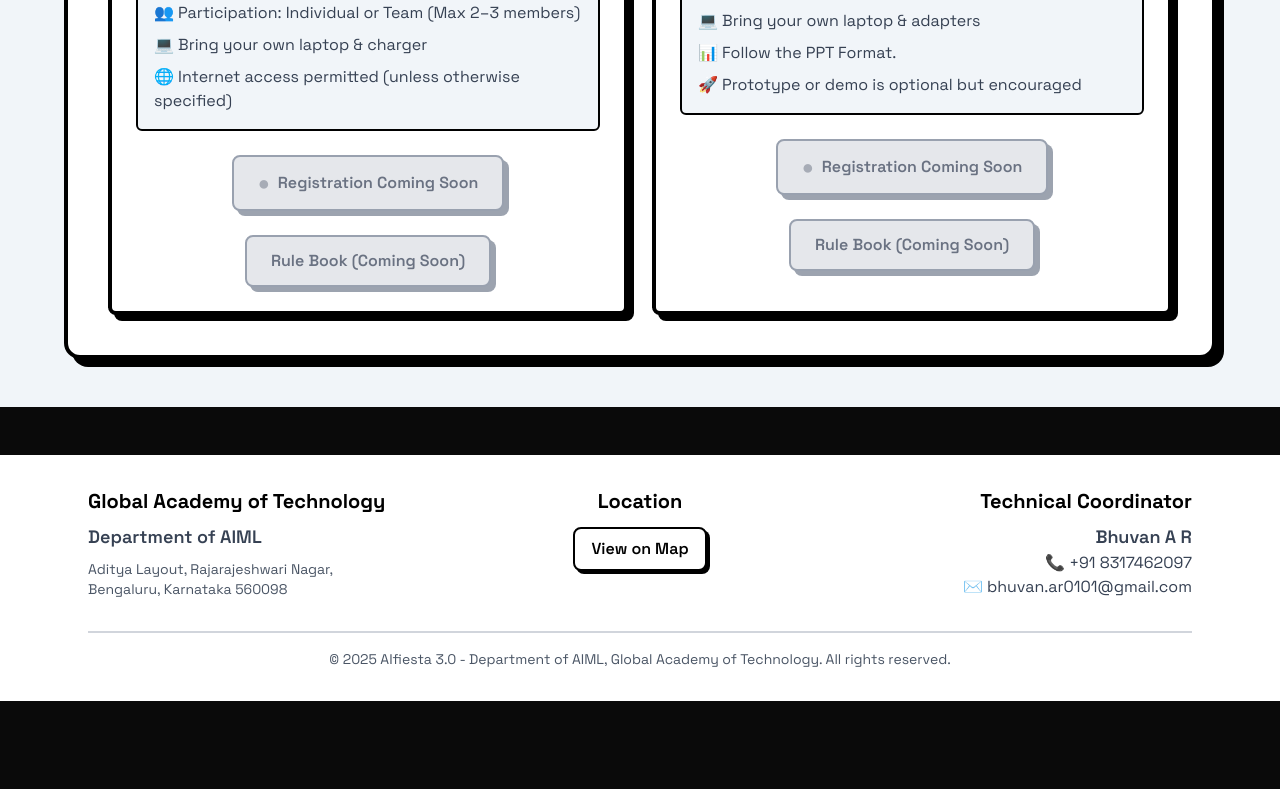
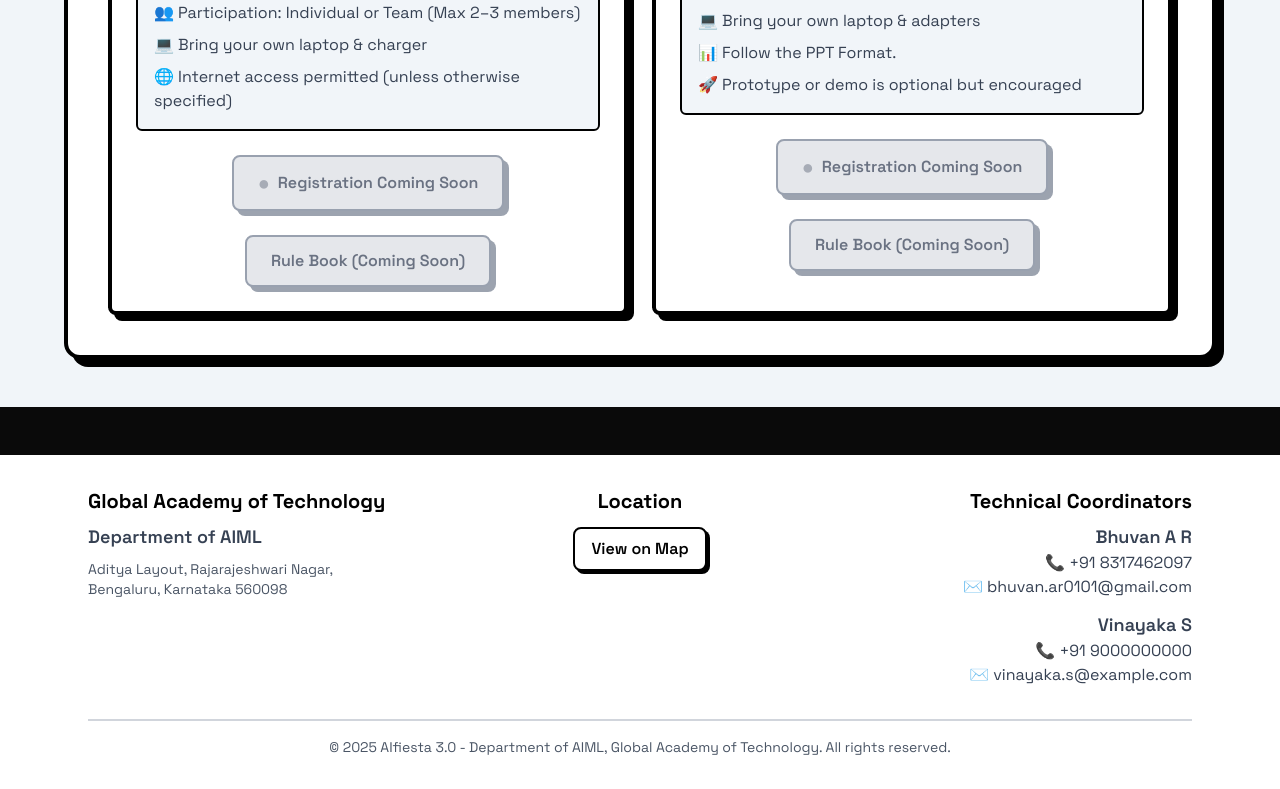
Before and after one commit to GATAIML/AIfiesta-3.O, a Next.js app: page / in a window 1280 px wide. Shown: the part 709-1498 px from the top of the page. Before the commit the page ends 1410 px from the top, so only its background shows below. Built offline with nearby package versions, Linux system fonts and the light colour scheme.

Commit message:
Initial commit

```diff
--- a/components/Footer.tsx
+++ b/components/Footer.tsx
@@ -37,11 +37,28 @@ const Footer = () => {
           {/* Technical Coordinator Info */}
           <div className="text-center md:text-right">
             <h3 className="text-xl font-bold text-black mb-2">
-              Technical Coordinator
+              Technical Coordinators
             </h3>
-            <p className="text-lg text-gray-700 font-semibold">Bhuvan A R</p>
-            <p className="text-md text-gray-700">📞 +91 8317462097</p>
-            <p className="text-md text-gray-700">✉️ bhuvan.ar0101@gmail.com</p>
+            <div className="space-y-3">
+              <div>
+                <p className="text-lg text-gray-700 font-semibold">
+                  Bhuvan A R
+                </p>
+                <p className="text-md text-gray-700">📞 +91 8317462097</p>
+                <p className="text-md text-gray-700">
+                  ✉️ bhuvan.ar0101@gmail.com
+                </p>
+              </div>
+              <div>
+                <p className="text-lg text-gray-700 font-semibold">
+                  Vinayaka S
+                </p>
+                <p className="text-md text-gray-700">📞 +91 9000000000</p>
+                <p className="text-md text-gray-700">
+                  ✉️ vinayaka.s@example.com
+                </p>
+              </div>
+            </div>
           </div>
         </div>
 
```
